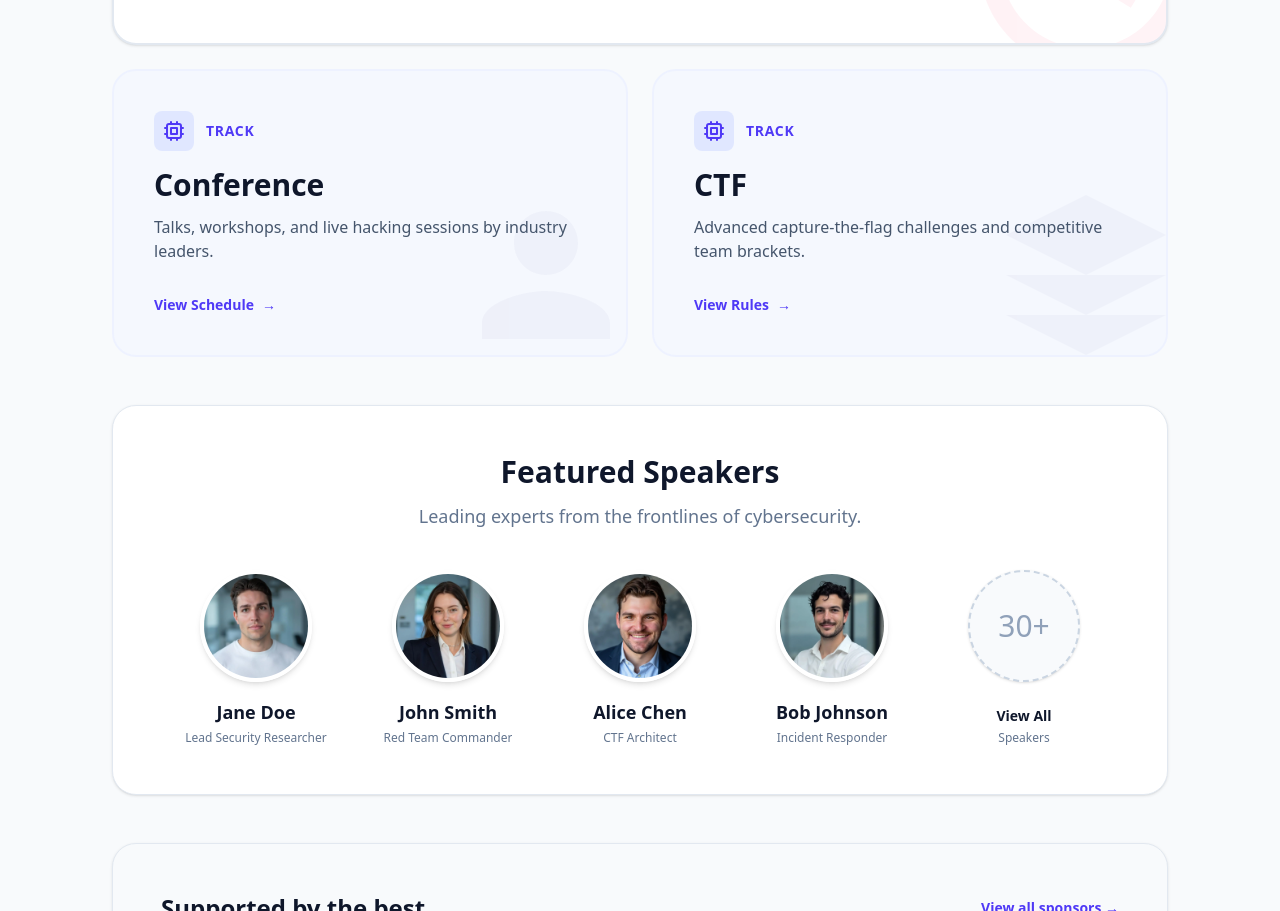
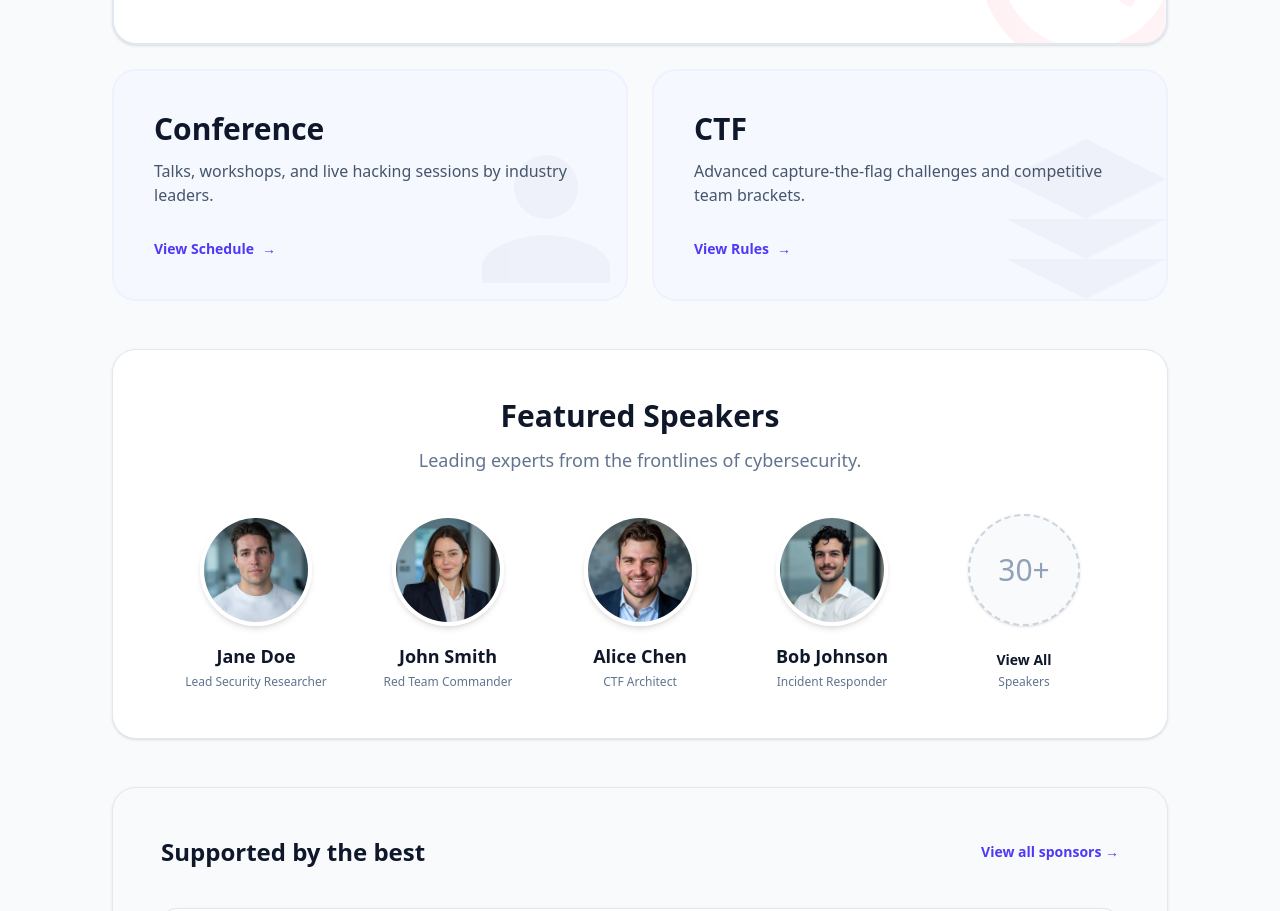
Before and after one commit to masumKazibd/eventsite, an Angular app: page / in a window 1280 px wide. Shown: the part 842-1753 px from the top of the page. Built offline with nearby package versions, Linux system fonts and the light colour scheme.

Commit message:
two main section conference and ctf highlighted

```diff
--- a/src/app/components/pages/home.component/home.component.html
+++ b/src/app/components/pages/home.component/home.component.html
@@ -81,14 +81,14 @@
           <svg class="w-48 h-48 text-indigo-900" fill="currentColor" viewBox="0 0 24 24"><path d="M12 12c2.21 0 4-1.79 4-4s-1.79-4-4-4-4 1.79-4 4 1.79 4 4 4zm0 2c-2.67 0-8 1.34-8 4v2h16v-2c0-2.66-5.33-4-8-4z"/></svg>
         </div>
         <div class="relative z-10">
-          <div class="flex items-center gap-3 mb-4">
+          <!-- <div class="flex items-center gap-3 mb-4">
             <div class="p-2 bg-indigo-100 rounded-lg">
               <svg class="w-6 h-6 text-indigo-600" fill="none" viewBox="0 0 24 24" stroke="currentColor">
                 <path stroke-linecap="round" stroke-linejoin="round" stroke-width="2" d="M9 3v2m6-2v2M9 19v2m6-2v2M5 9H3m2 6H3m18-6h-2m2 6h-2M7 19h10a2 2 0 002-2V7a2 2 0 00-2-2H7a2 2 0 00-2 2v10a2 2 0 002 2zM9 9h6v6H9V9z" />
               </svg>
             </div>
             <p class="text-sm font-bold uppercase tracking-wider text-indigo-600">Track</p>
-          </div>
+          </div> -->
           <p class="text-3xl font-extrabold text-slate-900">Conference</p>
           <p class="text-base text-slate-600 font-medium mt-3">Talks, workshops, and live hacking sessions by industry leaders.</p>
         </div>
@@ -104,14 +104,14 @@
           <svg class="w-48 h-48 text-indigo-900" fill="currentColor" viewBox="0 0 24 24"><path d="M12 2L2 7l10 5 10-5-10-5zM2 17l10 5 10-5M2 12l10 5 10-5"/></svg>
         </div>
         <div class="relative z-10">
-          <div class="flex items-center gap-3 mb-4">
+          <!-- <div class="flex items-center gap-3 mb-4">
             <div class="p-2 bg-indigo-100 rounded-lg">
               <svg class="w-6 h-6 text-indigo-600" fill="none" viewBox="0 0 24 24" stroke="currentColor">
                 <path stroke-linecap="round" stroke-linejoin="round" stroke-width="2" d="M9 3v2m6-2v2M9 19v2m6-2v2M5 9H3m2 6H3m18-6h-2m2 6h-2M7 19h10a2 2 0 002-2V7a2 2 0 00-2-2H7a2 2 0 00-2 2v10a2 2 0 002 2zM9 9h6v6H9V9z" />
               </svg>
             </div>
             <p class="text-sm font-bold uppercase tracking-wider text-indigo-600">Track</p>
-          </div>
+          </div> -->
           <p class="text-3xl font-extrabold text-slate-900">CTF</p>
           <p class="text-base text-slate-600 font-medium mt-3">Advanced capture-the-flag challenges and competitive team brackets.</p>
         </div>
```
